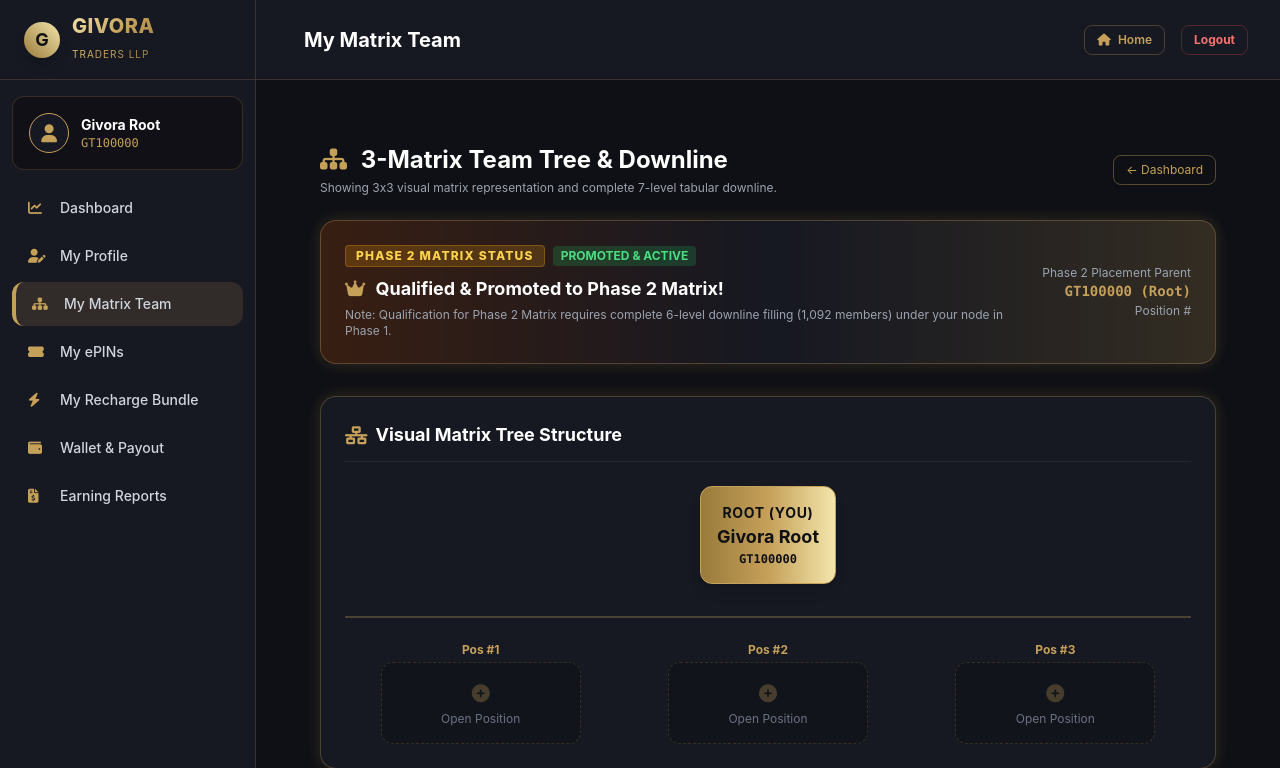
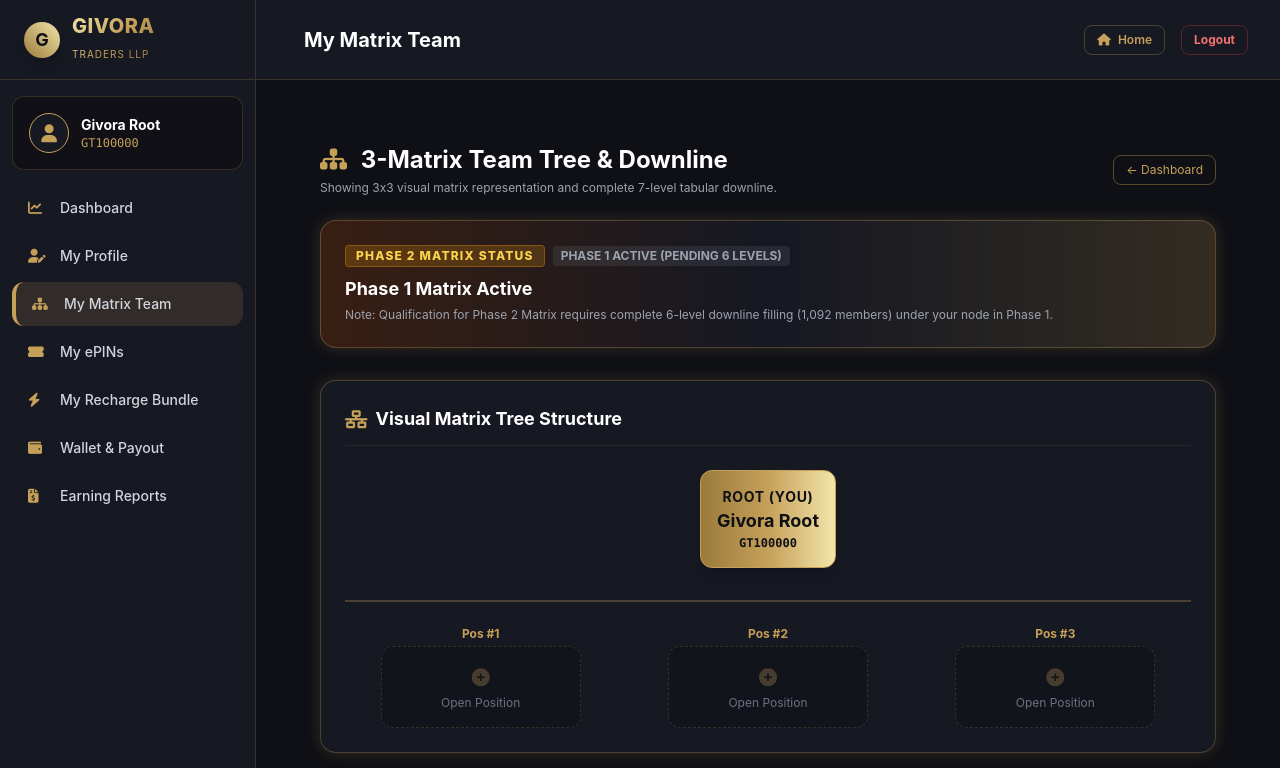
Before and after one commit to priyeshdaspookulangara/givora, a PHP site: page /customer/teams.php in a window 1280 px wide. Shown: the top 768 px of the page. Run offline with PHP 8.4, Linux system fonts and the light colour scheme; a user stored in the database is signed in; data comes from the database, SQL or seed files in the repository; some libraries are stand-ins or nearby versions.

Commit message:
Apply TDS deductions (10% Referral, 5% Matrix) and fix Phase 2 qualification check on teams/dashboard
- Update syncMemberWallet() to deduct 10% TDS on Direct Referral Bonus and 5% TDS on Matrix Income
- Update customer/teams.php and customer/dashboard.php to check hasCompletedMatrixLevels() before displaying Phase 2 active status
- Ensure Phase 2 promotion is only shown for members with 6 complete downline levels (1,092 members)

Co-authored-by: priyeshdaspookulangara <216598157+priyeshdaspookulangara@users.noreply.github.com>

```diff
--- a/customer/dashboard.php
+++ b/customer/dashboard.php
@@ -217,7 +217,10 @@ $referral_url = getBaseUrl() . "/register.php?sponsor=" . urlencode($member['mem
                 </div>
                 <div class="flex justify-between border-b border-gold/10 pb-2">
                     <span class="text-gray-400">Phase 2 Matrix Status:</span>
-                    <?php if ($member['p2_status'] === 'Active'): ?>
+                    <?php
+                    $is_p2_qualified = ($member['p2_status'] === 'Active' && hasCompletedMatrixLevels($pdo, $member['member_id'], 6));
+                    if ($is_p2_qualified):
+                    ?>
                         <span class="px-2 py-0.5 rounded bg-amber-500/20 text-amber-400 font-bold border border-amber-500/30"><i class="fas fa-crown mr-1"></i> Promoted to Phase 2</span>
                     <?php else: ?>
                         <span class="px-2 py-0.5 rounded bg-gray-500/20 text-gray-400 font-semibold">Phase 1 Active (Pending 6 Levels)</span>
--- a/customer/teams.php
+++ b/customer/teams.php
@@ -65,9 +65,13 @@ function getDownlineList($pdo, $root_member_id, $max_level = 7) {
 $matrix_tree = buildMatrixTree($pdo, $member['member_id'], 1, 3);
 $downline_list = getDownlineList($pdo, $member['member_id'], 7);
 
-// Fetch Phase 2 children if member is active in Phase 2
+// Verify if member actually satisfies full 6-level matrix completion for Phase 2 qualification
+$has_completed_6_levels = hasCompletedMatrixLevels($pdo, $member['member_id'], 6);
+$is_p2_qualified = ($member['p2_status'] === 'Active' && $has_completed_6_levels);
+
+// Fetch Phase 2 children if member is active and qualified in Phase 2
 $p2_children = [];
-if ($member['p2_status'] === 'Active') {
+if ($is_p2_qualified) {
     $stmt = $pdo->prepare("SELECT member_id, name, package_type, p2_matrix_position, p2_created_at FROM members WHERE p2_placement_parent_id = ? AND p2_status = 'Active' ORDER BY p2_matrix_position ASC");
     $stmt->execute([$member['member_id']]);
     $p2_children = $stmt->fetchAll();
@@ -90,14 +94,14 @@ require_once __DIR__ . '/../includes/header.php';
         <div>
             <div class="flex items-center gap-2">
                 <span class="text-xs uppercase font-extrabold tracking-widest px-2.5 py-0.5 rounded bg-amber-500/20 text-amber-300 border border-amber-500/30">Phase 2 Matrix Status</span>
-                <?php if ($member['p2_status'] === 'Active'): ?>
+                <?php if ($is_p2_qualified): ?>
                     <span class="text-xs font-bold px-2 py-0.5 rounded bg-green-500/20 text-green-400">PROMOTED & ACTIVE</span>
                 <?php else: ?>
-                    <span class="text-xs font-bold px-2 py-0.5 rounded bg-gray-500/20 text-gray-400">PENDING PHASE 1 COMPLETION</span>
+                    <span class="text-xs font-bold px-2 py-0.5 rounded bg-gray-500/20 text-gray-400">PHASE 1 ACTIVE (PENDING 6 LEVELS)</span>
                 <?php endif; ?>
             </div>
             <h3 class="text-lg font-bold text-white mt-2">
-                <?php if ($member['p2_status'] === 'Active'): ?>
+                <?php if ($is_p2_qualified): ?>
                     <i class="fas fa-crown text-gold mr-1.5"></i> Qualified & Promoted to Phase 2 Matrix!
                 <?php else: ?>
                     Phase 1 Matrix Active
@@ -105,7 +109,7 @@ require_once __DIR__ . '/../includes/header.php';
             </h3>
             <p class="text-xs text-gray-400 mt-1">Note: Qualification for Phase 2 Matrix requires complete 6-level downline filling (1,092 members) under your node in Phase 1.</p>
         </div>
-        <?php if ($member['p2_status'] === 'Active'): ?>
+        <?php if ($is_p2_qualified): ?>
             <div class="text-right flex-shrink-0">
                 <div class="text-xs text-gray-400">Phase 2 Placement Parent</div>
                 <div class="text-sm font-bold font-mono text-gold"><?php echo htmlspecialchars($member['p2_placement_parent_id'] ?: 'GT100000 (Root)'); ?></div>
--- a/includes/functions.php
+++ b/includes/functions.php
@@ -250,20 +250,23 @@ function ensureWalletExists($pdo, $member_id) {
     syncMemberWallet($pdo, $member_id);
 }
 
-// Sync member wallet balance dynamically based on ledger transactions:
-// 100% Direct Referral Bonus + 60% Matrix Level Income - Withdrawals = User Wallet
+// Sync member wallet balance dynamically based on ledger transactions with TDS deductions:
+// - Direct Referral Bonus: 10% TDS deduction (Net 90% credited to User Wallet)
+// - Matrix Level Income: 5% TDS deduction on 60% User Wallet share (Net 57% of Matrix Income)
 function syncMemberWallet($pdo, $member_id) {
     if (empty($member_id)) return;
 
-    // 1. Direct Referral credits (100% User Wallet)
+    // 1. Direct Referral credits (10% TDS deduction => 90% Net to User Wallet)
     $stmt_dr = $pdo->prepare("SELECT SUM(amount) FROM transactions WHERE member_id = ? AND type = 'Direct_Referral' AND status = 'Credit'");
     $stmt_dr->execute([$member_id]);
-    $dr_total = (float)($stmt_dr->fetchColumn() ?: 0.00);
+    $dr_gross = (float)($stmt_dr->fetchColumn() ?: 0.00);
+    $dr_net_user = $dr_gross * 0.90; // 10% TDS deduction
 
-    // 2. Matrix Level Income User Wallet credits (60% entries or direct User Wallet matrix entries)
+    // 2. Matrix Level Income User Wallet credits (5% TDS deduction on 60% share => 57% Net to User Wallet)
     $stmt_m60 = $pdo->prepare("SELECT SUM(amount) FROM transactions WHERE member_id = ? AND type LIKE 'Matrix_Income%' AND wallet_type = 'User_Wallet' AND status = 'Credit'");
     $stmt_m60->execute([$member_id]);
-    $matrix_user_total = (float)($stmt_m60->fetchColumn() ?: 0.00);
+    $matrix_user_gross = (float)($stmt_m60->fetchColumn() ?: 0.00);
+    $matrix_net_user = $matrix_user_gross * 0.95; // 5% TDS deduction
 
     // 3. Admin adjustment credits into User Wallet
     $stmt_adj = $pdo->prepare("SELECT SUM(amount) FROM transactions WHERE member_id = ? AND type = 'Admin_Adjustment' AND wallet_type = 'User_Wallet' AND status = 'Credit'");
@@ -275,8 +278,8 @@ function syncMemberWallet($pdo, $member_id) {
     $stmt_w->execute([$member_id]);
     $withdrawal_debits = (float)($stmt_w->fetchColumn() ?: 0.00);
 
-    // Calculated User Wallet = 100% Direct Referral + 60% Matrix Level + Admin Adjustments - Debits
-    $calculated_user_wallet = max(0, ($dr_total + $matrix_user_total + $adj_total) - $withdrawal_debits);
+    // Calculated Net User Wallet after TDS deductions - Debits
+    $calculated_user_wallet = max(0, ($dr_net_user + $matrix_net_user + $adj_total) - $withdrawal_debits);
 
     // 5. Company Wallet credits (40% Matrix Level)
     $stmt_cw = $pdo->prepare("SELECT SUM(amount) FROM transactions WHERE member_id = ? AND wallet_type = 'Company_Wallet' AND status = 'Credit'");
```
